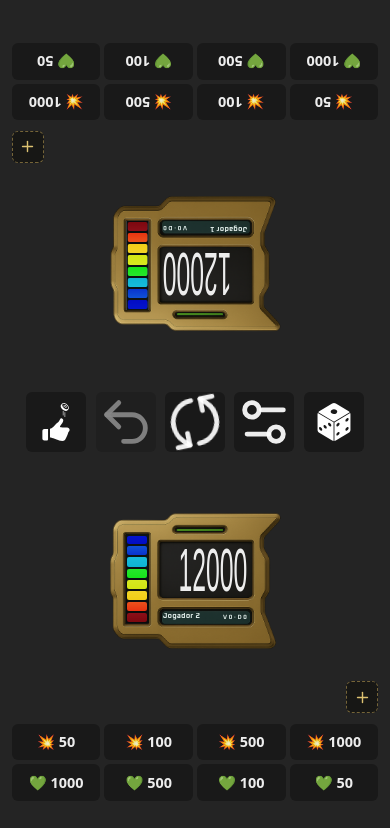
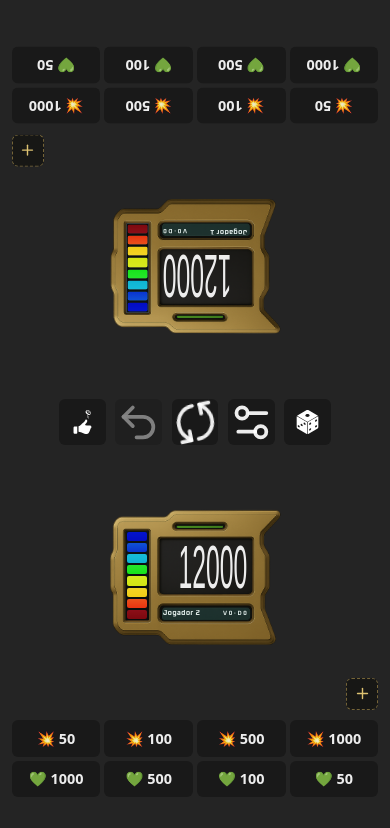
Before and after one commit to sillasHead/yugioh-lp, a React (Vite) app: page / in a window 390 px wide. Shown: the top 828 px of the page. Built offline with nearby package versions, Linux system fonts and the light colour scheme; grey boxes are pictures that could not be loaded; a web font is replaced by a local one.

Commit message:
style: contain reset animation on mobile

```diff
--- a/src/components/GameActions/style.css
+++ b/src/components/GameActions/style.css
@@ -30,8 +30,8 @@
 }
 
 .reset-game-spinner svg {
-  width: 88%;
-  height: 88%;
+  width: 60%;
+  height: 60%;
 }
 
 @keyframes reset-game-spin {
@@ -93,8 +93,8 @@
 
   .game-actions > button,
   .game-actions > .actions {
-    width: clamp(48px, 14vw, 60px);
-    flex: 0 1 60px;
+    width: clamp(44px, 12vw, 52px);
+    flex: 0 0 clamp(44px, 12vw, 52px);
     padding: 0;
   }
 
```
